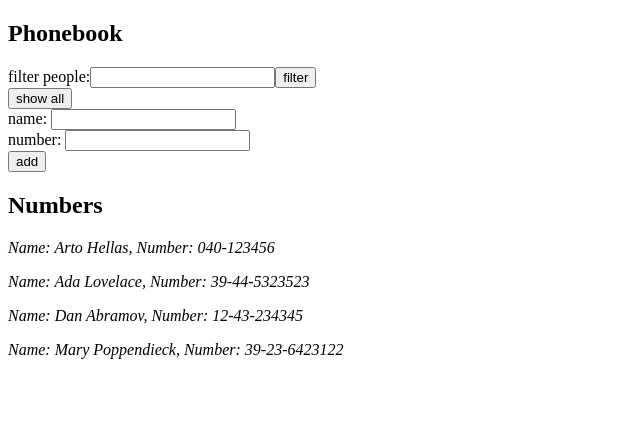
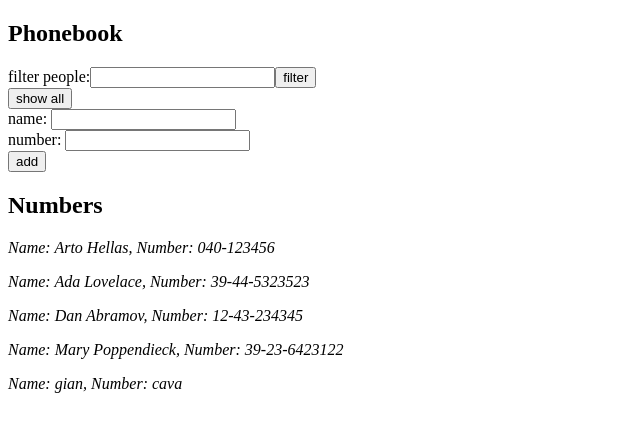
Before and after one commit to gian-cavajani/fullstackOpen-part2, a React (Create React App) app in the folder phonebook/: page / in a window 1280 px wide. Shown: the top 432 px of the page, without its empty margins (0-640 px from the left). Built offline with nearby package versions, Linux system fonts and the light colour scheme; data requests are answered from the project's data file.

Commit message:
ex 2.15 finished

```diff
--- a/phonebook/db.json
+++ b/phonebook/db.json
@@ -19,6 +19,11 @@
       "name": "Mary Poppendieck",
       "number": "39-23-6423122",
       "id": 4
+    },
+    {
+      "name": "gian",
+      "number": "cava",
+      "id": 5
     }
   ]
 }
--- a/phonebook/src/App.js
+++ b/phonebook/src/App.js
@@ -29,7 +29,11 @@
     if (persons.some((e) => e.name === objectPerson.name)) {
       return window.alert(`${newName} is already on the list`);
     } else {
-      setPersons(persons.concat(objectPerson));
+      axios
+        .post("http://localhost:3001/persons", objectPerson)
+        .then((response) => {
+          setPersons(persons.concat(response.data));
+        });
     }
     setNewName("");
     setNewNum("");
```
